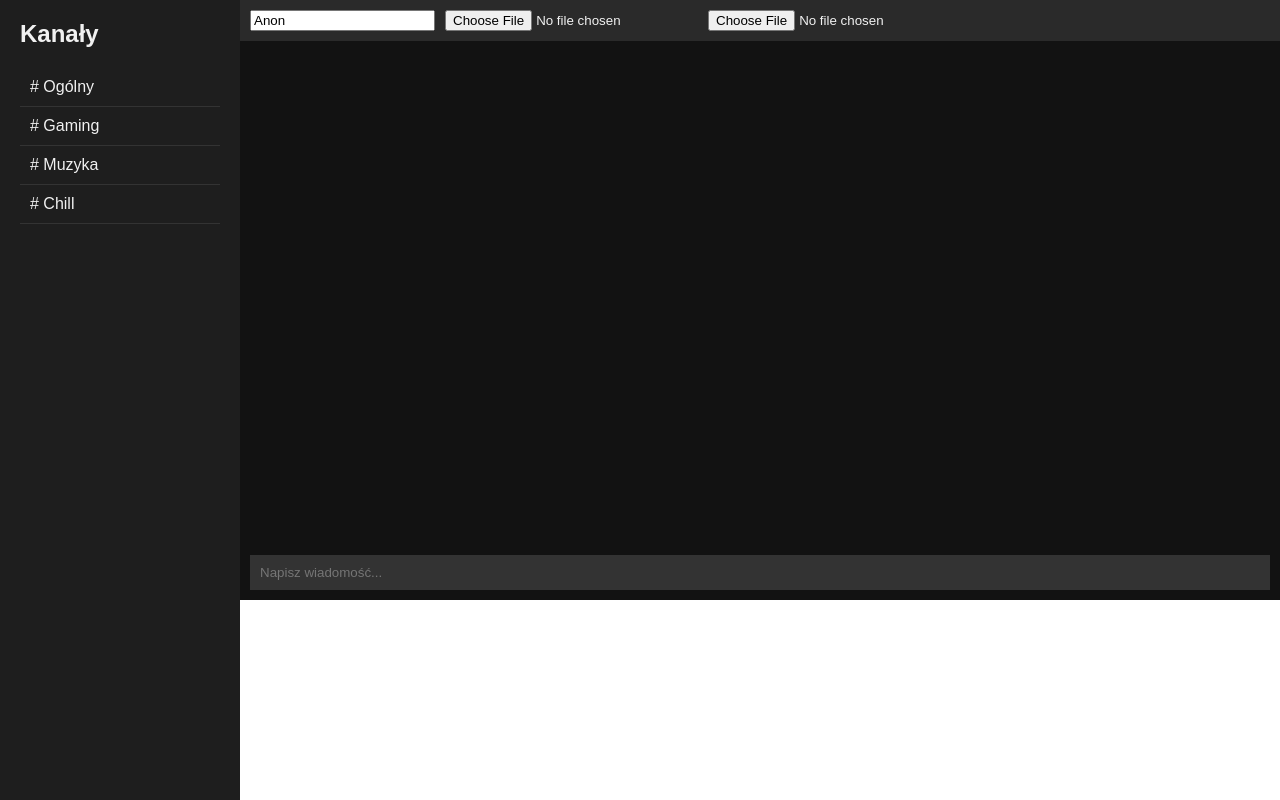
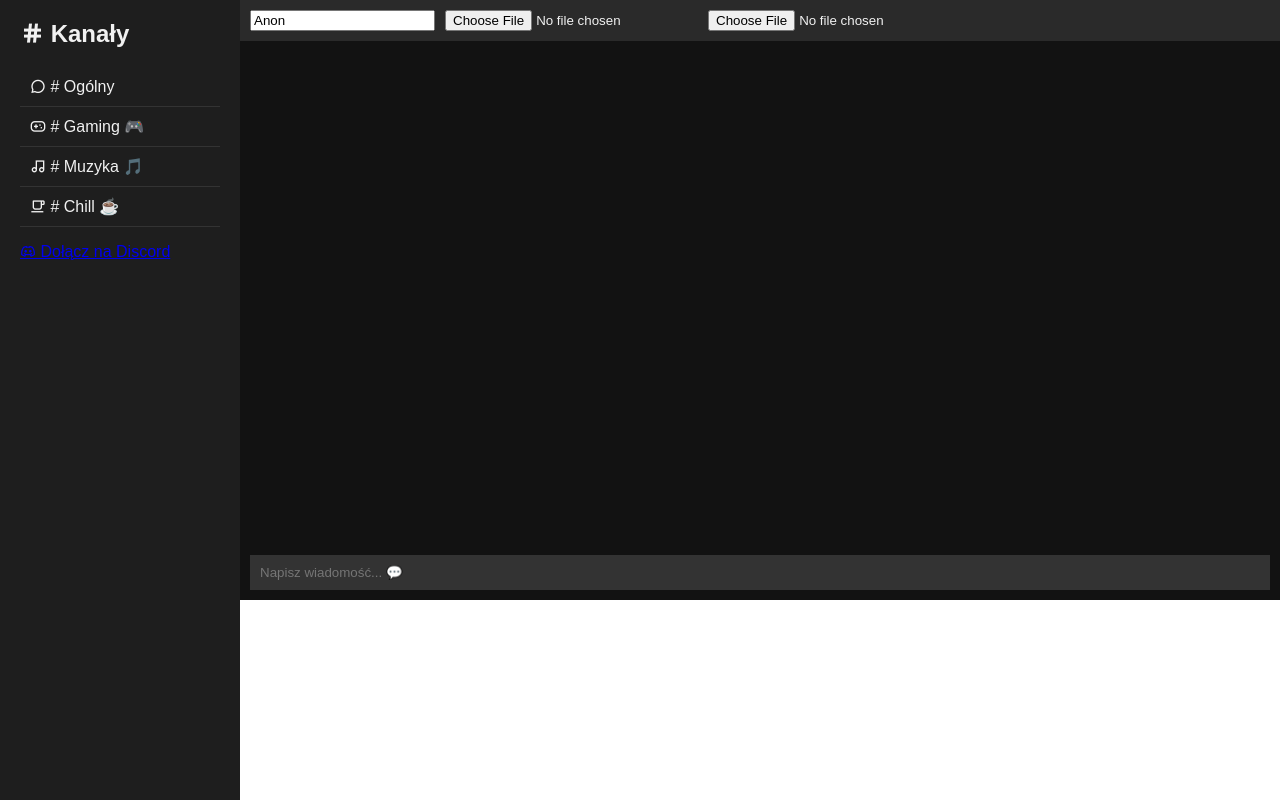
Before and after one commit to kunosik0/Corruption, a plain HTML site: page index.html in a window 1280 px wide. Drawn offline with nearby package versions, Linux system fonts and the light colour scheme.

Commit message:
Update index.html

```diff
--- a/index.html
+++ b/index.html
@@ -6,27 +6,33 @@
   <meta name="viewport" content="width=device-width, initial-scale=1.0"/>
   <title>Dark Chat + Paint</title>
   <link rel="stylesheet" href="style.css" />
+  <link href="https://cdn.jsdelivr.net/npm/remixicon/fonts/remixicon.css" rel="stylesheet">
 </head>
 <body>
   <div class="container">
     <aside class="sidebar">
-      <h2>Kanały</h2>
+      <h2><i class="ri-hashtag"></i> Kanały</h2>
       <ul id="channels">
-        <li># Ogólny</li>
-        <li># Gaming</li>
-        <li># Muzyka</li>
-        <li># Chill</li>
+        <li><i class="ri-chat-3-line"></i> # Ogólny</li>
+        <li><i class="ri-gamepad-line"></i> # Gaming 🎮</li>
+        <li><i class="ri-music-2-line"></i> # Muzyka 🎵</li>
+        <li><i class="ri-cup-line"></i> # Chill ☕</li>
       </ul>
+      <div class="discord-invite">
+        <a href="https://discord.gg/qREkmdWN3p" target="_blank">
+          <i class="ri-discord-line"></i> Dołącz na Discord
+        </a>
+      </div>
     </aside>
     <main class="main">
       <header>
-        <input type="text" id="nickname" placeholder="Wpisz swój nick" />
+        <input type="text" id="nickname" placeholder="Wpisz swój nick ✍️" />
         <input type="file" id="backgroundUpload" accept="image/*" />
         <input type="file" id="avatarUpload" accept="image/*" />
       </header>
       <div class="chat">
         <div id="chat-box"></div>
-        <input type="text" id="chat-input" placeholder="Napisz wiadomość..." />
+        <input type="text" id="chat-input" placeholder="Napisz wiadomość... 💬" />
       </div>
       <canvas id="paint"></canvas>
     </main>
```
